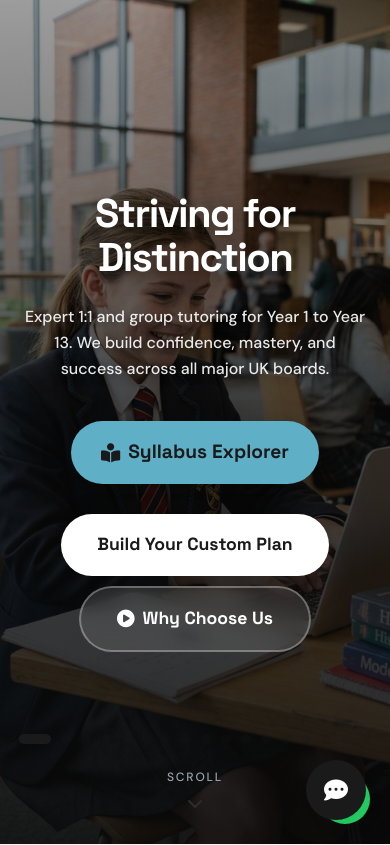
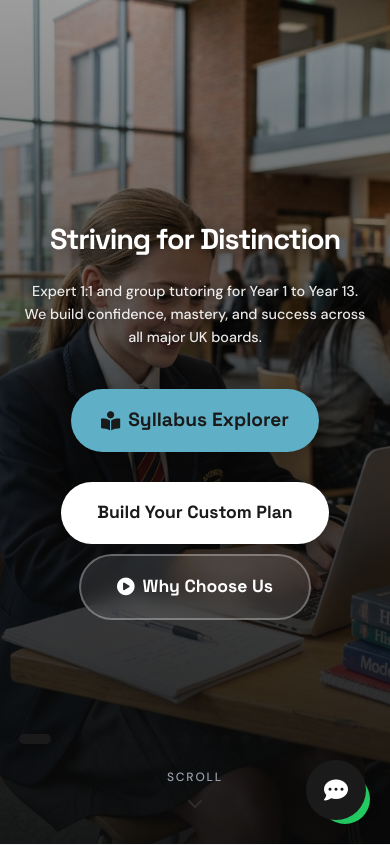
Before and after one commit to Stephen-jd/4js, a Django app: page / in a window 390 px wide. Shown: the top 845 px of the page. Run offline with Django 5.2, Linux system fonts and the light colour scheme; grey boxes are pictures that could not be loaded.

Commit message:
Fix hardcoded font sizes in media queries to make them responsive on mobile

```diff
--- a/static/css/style.css
+++ b/static/css/style.css
@@ -2344,10 +2344,10 @@ h1, h2, h3, h4, h5, h6 {
   }
 
   .hero-content h1 {
-    font-size: 2.5rem !important;
+    font-size: clamp(1.8rem, 6vw, 2.5rem) !important;
   }
   .hero-content p {
-    font-size: 1rem !important;
+    font-size: clamp(0.9rem, 3vw, 1.1rem) !important;
   }
   .trust-grid {
     grid-template-columns: 1fr;
@@ -2381,7 +2381,7 @@ h1, h2, h3, h4, h5, h6 {
     overflow-x: hidden;
   }
   section[style*="padding: 160px"] h1 {
-    font-size: 2.2rem !important;
+    font-size: clamp(1.8rem, 5vw, 2.2rem) !important;
   }
   section[style*="padding: 160px"] {
     padding: 120px 16px 40px !important;
```
